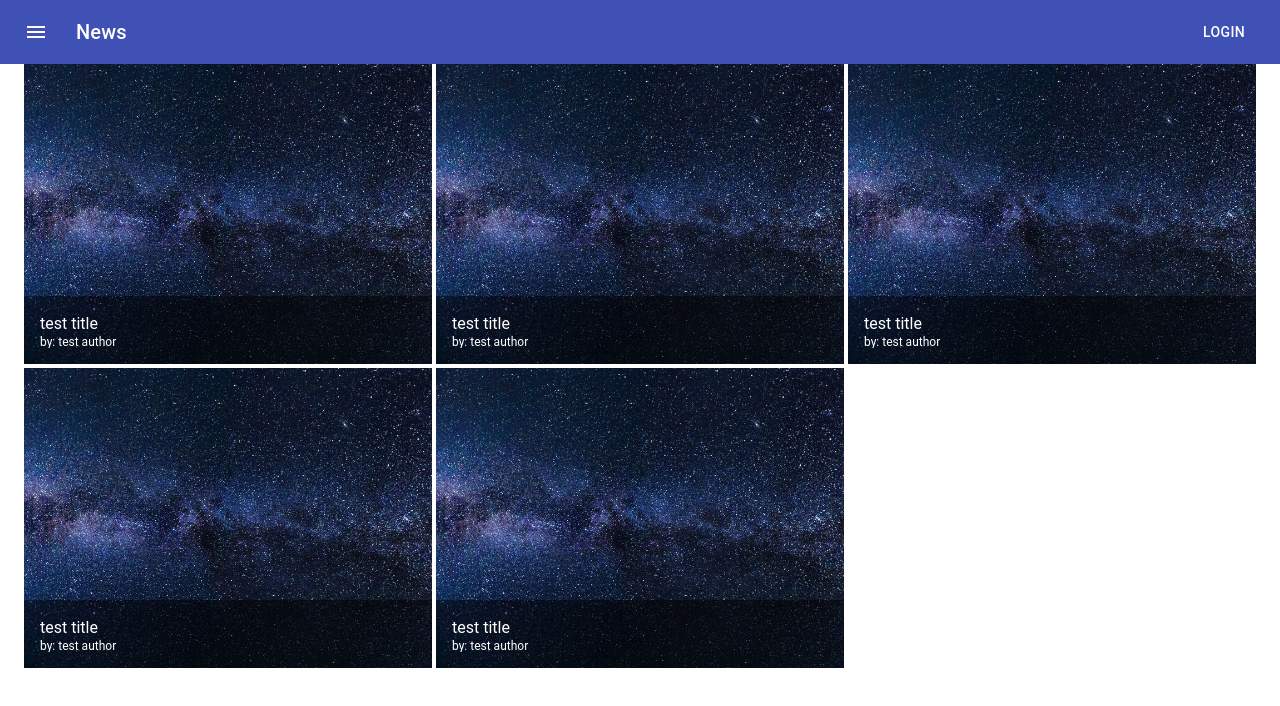
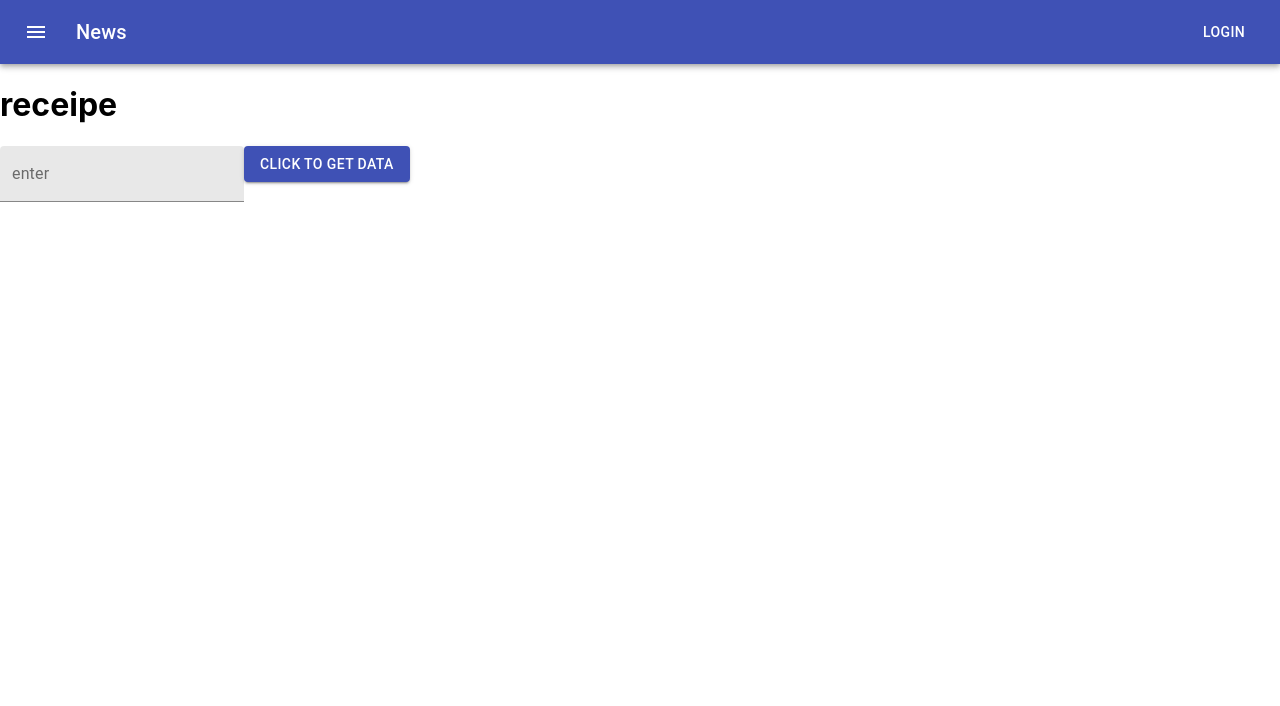
Before and after one commit to j33pan/not-so-sweet, a React (Create React App) app: page / in a window 1280 px wide. Shown: the top 706 px of the page. Built offline with nearby package versions, Linux system fonts and the light colour scheme.

Commit message:
add receipe page

```diff
--- a/package.json
+++ b/package.json
@@ -10,10 +10,12 @@
     "@testing-library/jest-dom": "^5.11.10",
     "@testing-library/react": "^11.2.6",
     "@testing-library/user-event": "^12.8.3",
+    "axios": "^0.21.1",
     "react": "^17.0.2",
     "react-dom": "^17.0.2",
     "react-router-dom": "^5.2.0",
     "react-scripts": "4.0.3",
+    "uuid": "^8.3.2",
     "web-vitals": "^1.1.1"
   },
   "scripts": {
--- a/src/App.js
+++ b/src/App.js
@@ -1,14 +1,14 @@
 import { BrowserRouter, Route, Switch } from 'react-router-dom';
 import NavBar from './components/NavBar';
-import HomePage from './pages/HomePage';
+import ReceipePage from './pages/ReceipePage';
 import LessonPage from './pages/LessonPage';
 
 function App() {
-  return  (
+  return (
     <BrowserRouter>
-    <NavBar/>
+      <NavBar />
       <Switch>
-        <Route component={HomePage} path='/' exact />
+        <Route component={ReceipePage} path='/' exact />
         <Route component={LessonPage} path='/lesson' />
       </Switch>
     </BrowserRouter>
--- a/src/pages/HomePage.js
+++ /dev/null
@@ -1,80 +0,0 @@
-import React from 'react';
-import GridList from '@material-ui/core/GridList';
-import GridListTile from '@material-ui/core/GridListTile';
-import mk from '../img/milkyway.jpg';
-import GridListTileBar from '@material-ui/core/GridListTileBar';
-import Container from '@material-ui/core/Container';
-import { makeStyles, useTheme } from '@material-ui/core';
-import useMediaQuery from '@material-ui/core/useMediaQuery';
-
-const useStyles = makeStyles((theme) => ({
-  root: {
-    display: 'flex',
-    flexWrap: 'wrap',
-    justifyContent: 'space-around',
-    overflow: 'hidden',
-    backgroundColor: theme.palette.background.paper,
-  },
-  gridList: {
-    // width: 500,
-    // height: 450,
-  },
-}));
-
-
-export default function TitlebarGridList() {
-  const tile = {
-    img: mk,
-    title: 'test title',
-    author: 'test author',
-    cols: 1,
-  };
-  const classes = useStyles();
-  const theme = useTheme();
-
-  let cols = 1;
-  if (useMediaQuery(theme.breakpoints.up('sm'))) cols = 2;
-  if (useMediaQuery(theme.breakpoints.up('md'))) cols = 3;
-
-  return (
-    <Container className={classes.root}>
-      <GridList cellHeight={300} cols={cols} className={classes.gridList}>
-        <GridListTile key={tile.img} cols={tile.cols || 1}>
-          <img src={tile.img} alt={tile.title} />
-          <GridListTileBar
-            title={tile.title}
-            subtitle={<span>by: {tile.author}</span>}
-          />
-        </GridListTile>
-        <GridListTile key='sdfhakshflsadhj'>
-          <img src={tile.img} alt={tile.title} />
-          <GridListTileBar
-            title={tile.title}
-            subtitle={<span>by: {tile.author}</span>}
-          />
-        </GridListTile>
-        <GridListTile key='sdf'>
-          <img src={tile.img} alt={tile.title} />
-          <GridListTileBar
-            title={tile.title}
-            subtitle={<span>by: {tile.author}</span>}
-          />
-        </GridListTile>
-        <GridListTile key='fsafsdfds'>
-          <img src={tile.img} alt={tile.title} />
-          <GridListTileBar
-            title={tile.title}
-            subtitle={<span>by: {tile.author}</span>}
-          />
-        </GridListTile>
-        <GridListTile key='sdfajsl'>
-          <img src={tile.img} alt={tile.title} />
-          <GridListTileBar
-            title={tile.title}
-            subtitle={<span>by: {tile.author}</span>}
-          />
-        </GridListTile>
-      </GridList>
-    </Container>
-  );
-}
--- /dev/null
+++ b/src/pages/ReceipePage.js
@@ -0,0 +1,78 @@
+import React, { useState } from 'react';
+import GridList from '@material-ui/core/GridList';
+import GridListTile from '@material-ui/core/GridListTile';
+import mk from '../img/milkyway.jpg';
+import GridListTileBar from '@material-ui/core/GridListTileBar';
+import Container from '@material-ui/core/Container';
+import { Button, makeStyles, TextField, useTheme } from '@material-ui/core';
+import useMediaQuery from '@material-ui/core/useMediaQuery';
+import axios from 'axios';
+import { v4 as uuidv4 } from 'uuid';
+
+const useStyles = makeStyles((theme) => ({
+  root: {
+    display: 'flex',
+    flexWrap: 'wrap',
+    justifyContent: 'space-around',
+    overflow: 'hidden',
+    backgroundColor: theme.palette.background.paper,
+  },
+  gridList: {
+    // width: 500,
+    // height: 450,
+  },
+}));
+
+export default function TitlebarGridList() {
+  const [query, setQuery] = useState('');
+  const onChange = (e) => {
+    setQuery(e.target.value);
+  };
+
+  const APP_ID = '91c5bf0e';
+  const APP_KEY = '92ad0d234662a6c6f9b2bdc527df3ecc';
+  const url = `https://api.edamam.com/search?q=${query}&app_id=${APP_ID}&app_key=${APP_KEY}`;
+
+  const [receipes, setReceipes] = useState([]);
+  const getData = async () => {
+    const result = await axios.get(url);
+    setReceipes(result.data.hits);
+    console.log(result);
+  };
+
+  const tile = {
+    img: mk,
+    title: 'test title',
+    author: 'test author',
+    cols: 1,
+  };
+  const classes = useStyles();
+  const theme = useTheme();
+
+  let cols = 1;
+  if (useMediaQuery(theme.breakpoints.up('sm'))) cols = 2;
+  if (useMediaQuery(theme.breakpoints.up('md'))) cols = 4;
+
+  return (
+    <>
+      <h1>receipe</h1>
+      <TextField variant='filled' label='enter' onChange={onChange} />
+      <Button variant='contained' color='primary' onClick={getData}>
+        click to get data
+      </Button>
+      <Container className={classes.root}>
+        <GridList cellHeight={300} cols={cols} className={classes.gridList}>
+          {receipes.map((receipe) => (
+            <GridListTile key={uuidv4()} cols={1}>
+              <img src={receipe.recipe.image} alt={receipe.recipe.label} />
+              <GridListTileBar
+                title={receipe.recipe.label}
+                subtitle={<span>by: JP</span>}
+              />
+            </GridListTile>
+          ))}
+        </GridList>
+      </Container>
+    </>
+  );
+}
```
Also changed, not shown: 1 other file (tests, documents, lock files or other folders).
